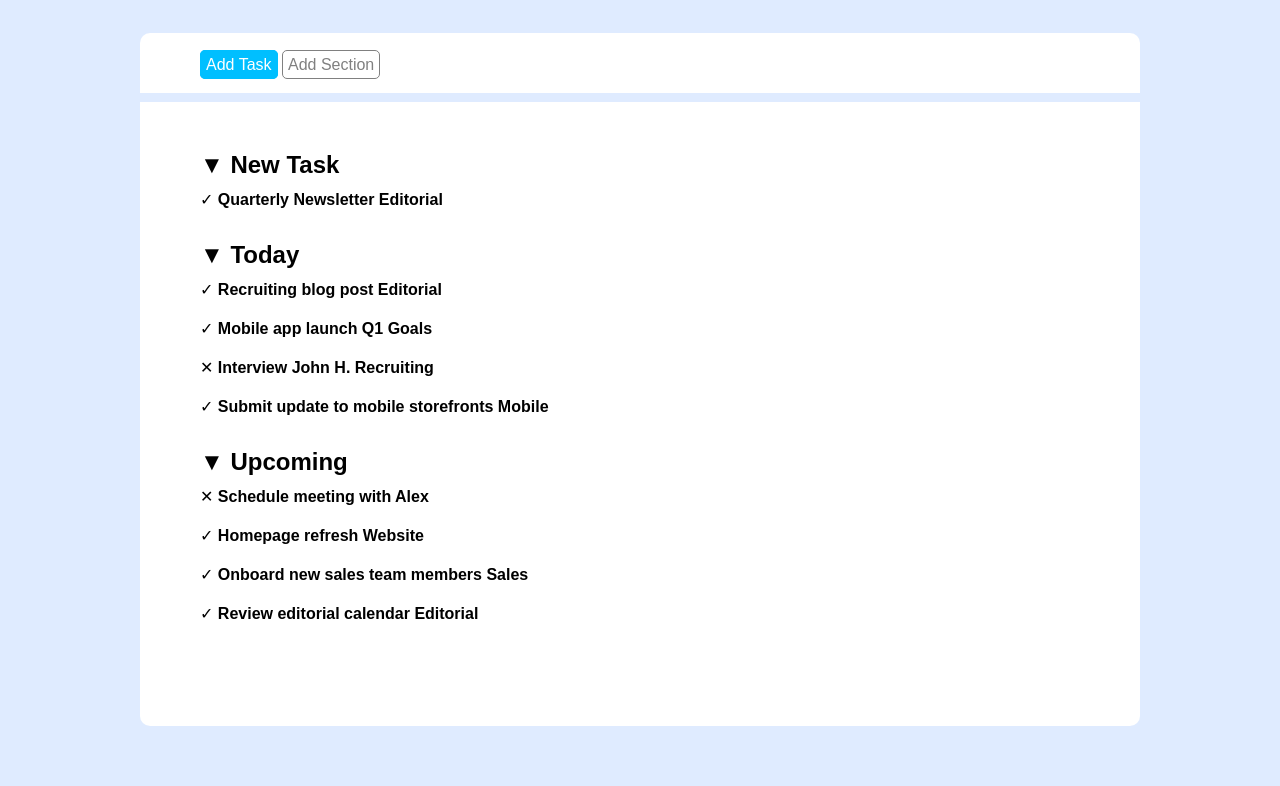
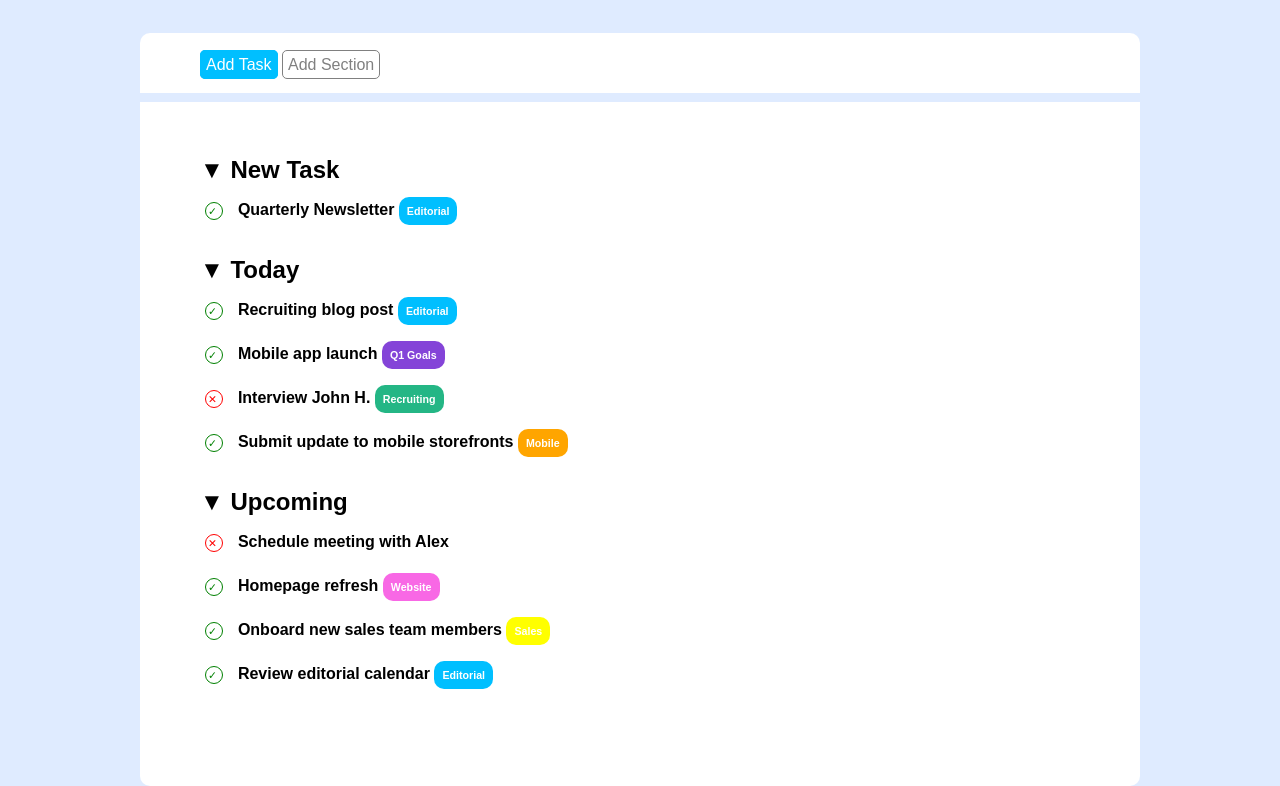
Before and after one commit to GiacomoAccardi/html-css-toboolist, a plain HTML site: page index.html in a window 1280 px wide. Shown: the part 77-863 px from the top of the page. Before the commit the page ends 803 px from the top, so only its background shows below. Drawn offline with Linux system fonts and the light colour scheme.

Commit message:
[UPD] i've stylized lists section (esercizio completato!)

```diff
--- a/css/style.css
+++ b/css/style.css
@@ -81,9 +81,55 @@
     }
 
     li{
-        margin: -45px 0 20px 0;
+        margin: -40px 0 20px 0;
     }
 
     .font-style{
        font-weight: 550;
     }
+
+    .green{
+        color: green;
+    }
+
+    .red{
+        color: red;
+    }
+
+    .icon-config{
+        border: 1px solid;
+        border-radius: 50px;
+        padding: 2px;
+        font-size: 8pt;
+        text-align: center;
+        margin: 0px 15px 0px 5px;
+    }
+
+    .lable-config{
+        color: white;
+        font-size: 8pt;
+        background-color: rgb(0, 191, 255);
+        border-radius: 10px;
+        padding: 8px;
+    }
+
+    .purple{
+        background-color: rgb(132, 68, 216);
+        font-weight: bold;
+    }
+
+    .acqua{
+        background-color: rgb(36, 182, 133);
+    }
+
+    .orange{
+        background-color: orange;
+    }
+
+    .pink{
+        background-color: rgb(248, 104, 229);
+    }
+
+    .yellow{
+        background-color: yellow;
+    }
--- a/index.html
+++ b/index.html
@@ -44,7 +44,9 @@
                             <h2>&#x25BC; New Task</h2>
                             <ul class="font-style">
                                 <li>
-                                        &#10003; Quarterly Newsletter <span class="lable-config">Editorial</span>
+                                    <span class="icon-config green">&#10003;  </span>
+                                    Quarterly Newsletter
+                                    <span class="lable-config">Editorial</span>
                                 </li>
                             </ul>
                         </li>
@@ -53,16 +55,24 @@
                             <h2>&#x25BC; Today</h2>
                             <ul class="font-style">
                                 <li>
-                                    &#10003; Recruiting blog post <span class="lable-config">Editorial</span>
+                                    <span class="icon-config green">&#10003;  </span>
+                                    Recruiting blog post
+                                    <span class="lable-config">Editorial</span>
                                 </li>
                                 <li>
-                                    &#10003; Mobile app launch <span class="lable-config">Q1 Goals</span>
+                                    <span class="icon-config green">&#10003;  </span>
+                                    Mobile app launch
+                                    <span class="lable-config purple">Q1 Goals</span>
                                 </li>
                                 <li>
-                                    &#10005; Interview John H. <span class="lable-config">Recruiting</span>
+                                    <span class="icon-config red">&#10005;  </span>
+                                    Interview John H.
+                                    <span class="lable-config acqua">Recruiting</span>
                                 </li>
                                 <li>
-                                    &#10003; Submit update to mobile storefronts <span class="lable-config">Mobile</span>
+                                    <span class="icon-config green">&#10003;  </span>
+                                    Submit update to mobile storefronts
+                                    <span class="lable-config orange">Mobile</span>
                                 </li>
                             </ul>
                         </li>
@@ -71,16 +81,23 @@
                             <h2>&#x25BC; Upcoming</h2>
                             <ul class="font-style">
                                 <li>
-                                    &#10005; Schedule meeting with Alex
+                                    <span class="icon-config red">&#10005;  </span>
+                                    Schedule meeting with Alex
                                 </li>
                                 <li>
-                                    &#10003; Homepage refresh <span class="lable-config">Website</span>
+                                    <span class="icon-config green">&#10003;  </span>
+                                    Homepage refresh
+                                    <span class="lable-config pink">Website</span>
                                 </li>
                                 <li>
-                                    &#10003; Onboard new sales team members <span class="lable-config">Sales</span>
+                                    <span class="icon-config green">&#10003;  </span>
+                                    Onboard new sales team members
+                                    <span class="lable-config yellow">Sales</span>
                                 </li>
                                 <li>
-                                    &#10003; Review editorial calendar <span class="lable-config">Editorial</span>
+                                    <span class="icon-config green">&#10003;  </span>
+                                    Review editorial calendar
+                                    <span class="lable-config">Editorial</span>
                                 </li>
                             </ul>
 
```
